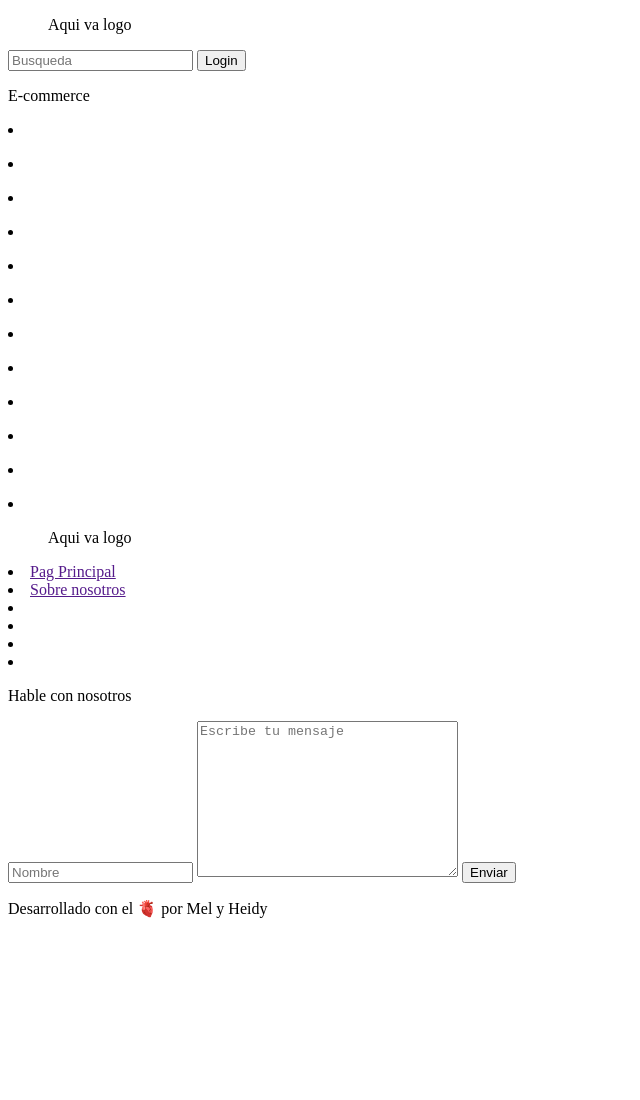
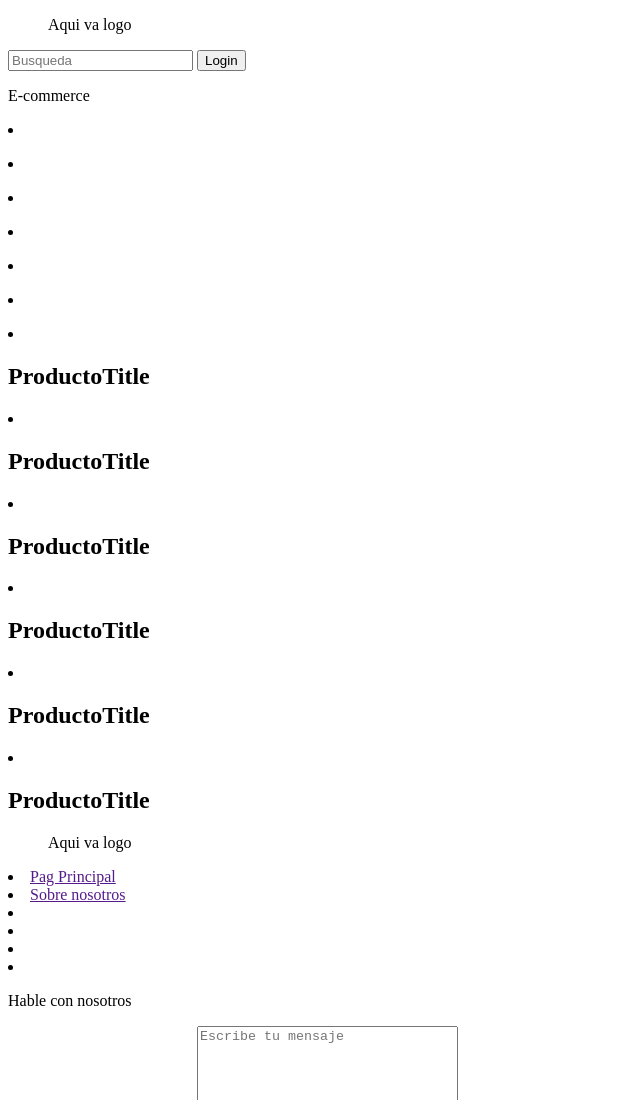
Before and after one commit to sancarlena77/e-commerce, a plain HTML site: page index.html in a window 1280 px wide. Shown: the top 1100 px of the page, without its empty margins (0-640 px from the left). Before the commit the page ends 934 px from the top, so only its background shows below. Drawn offline with Linux system fonts and the light colour scheme.

Commit message:
adding product title h2

```diff
--- a/index.html
+++ b/index.html
@@ -55,31 +55,37 @@
             <nav class="galeria__productos_box">
                 <li class="galeria__productos_items">
                     <figure class="galeria__productos_items__foto"></figure>
+                    <h2 class="galeria__productos--title">ProductoTitle</h2>
                     <p class="galeria__productos_items__nombre"></p>
                     <p class="galeria__productos_items__precio"></p>
                 </li>
                 <li class="galeria__productos_items">
                     <figure class="galeria__productos_items__foto"></figure>
+                    <h2 class="galeria__productos--title">ProductoTitle</h2>
                     <p class="galeria__productos_items__nombre"></p>
                     <p class="galeria__productos_items__precio"></p>
                 </li>
                 <li class="galeria__productos_items">
                     <figure class="galeria__productos_items__foto"></figure>
+                    <h2 class="galeria__productos--title">ProductoTitle</h2>
                     <p class="galeria__productos_items__nombre"></p>
                     <p class="galeria__productos_items__precio"></p>
                 </li>
                 <li class="galeria__productos_items">
                     <figure class="galeria__productos_items__foto"></figure>
+                    <h2 class="galeria__productos--title">ProductoTitle</h2>
                     <p class="galeria__productos_items__nombre"></p>
                     <p class="galeria__productos_items__precio"></p>
                 </li>
                 <li class="galeria__productos_items">
                     <figure class="galeria__productos_items__foto"></figure>
+                    <h2 class="galeria__productos--title">ProductoTitle</h2>
                     <p class="galeria__productos_items__nombre"></p>
                     <p class="galeria__productos_items__precio"></p>
                 </li>
                 <li class="galeria__productos_items">
                     <figure class="galeria__productos_items__foto"></figure>
+                    <h2 class="galeria__productos--title">ProductoTitle</h2>
                     <p class="galeria__productos_items__nombre"></p>
                     <p class="galeria__productos_items__precio"></p>
                 </li>
```
